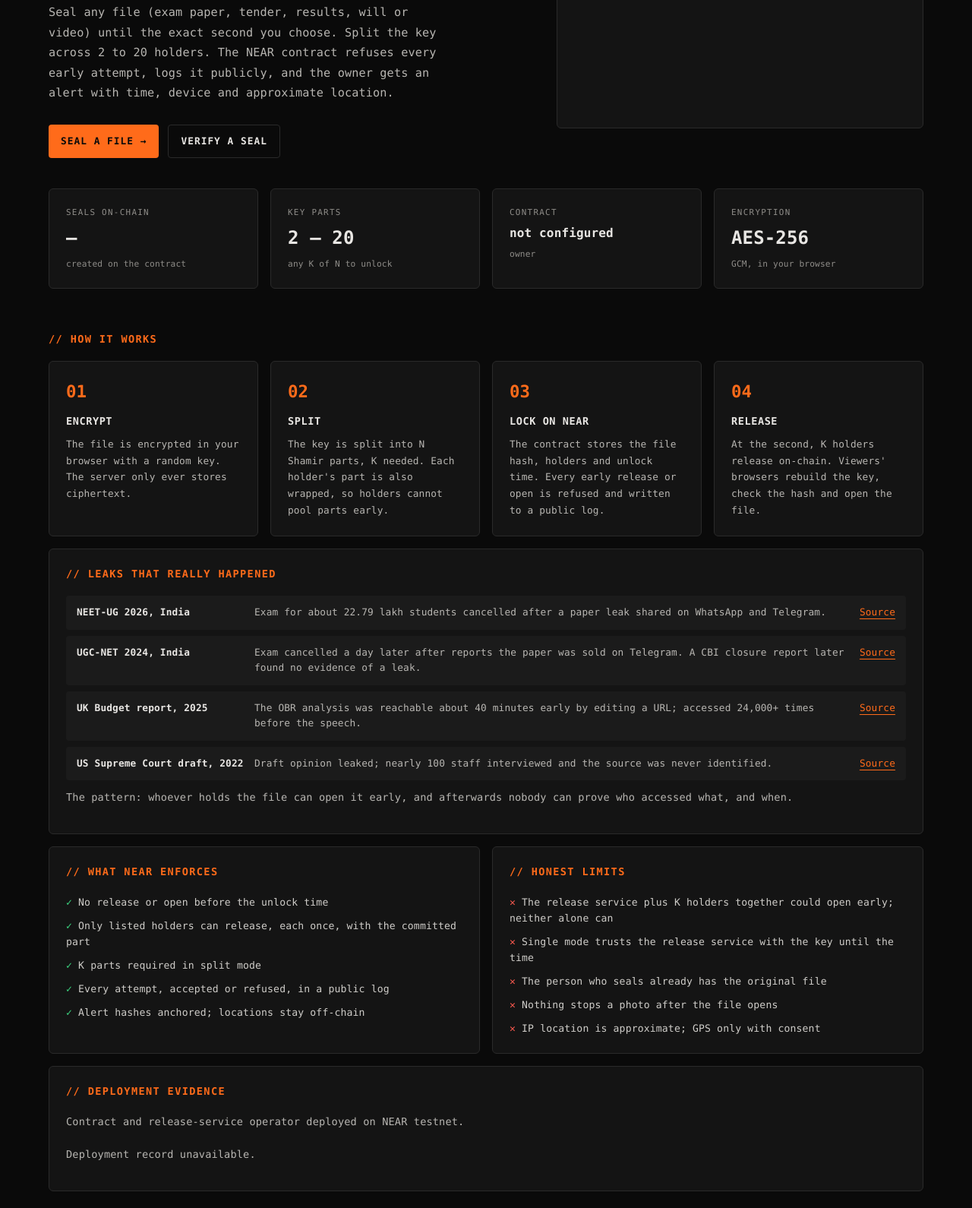
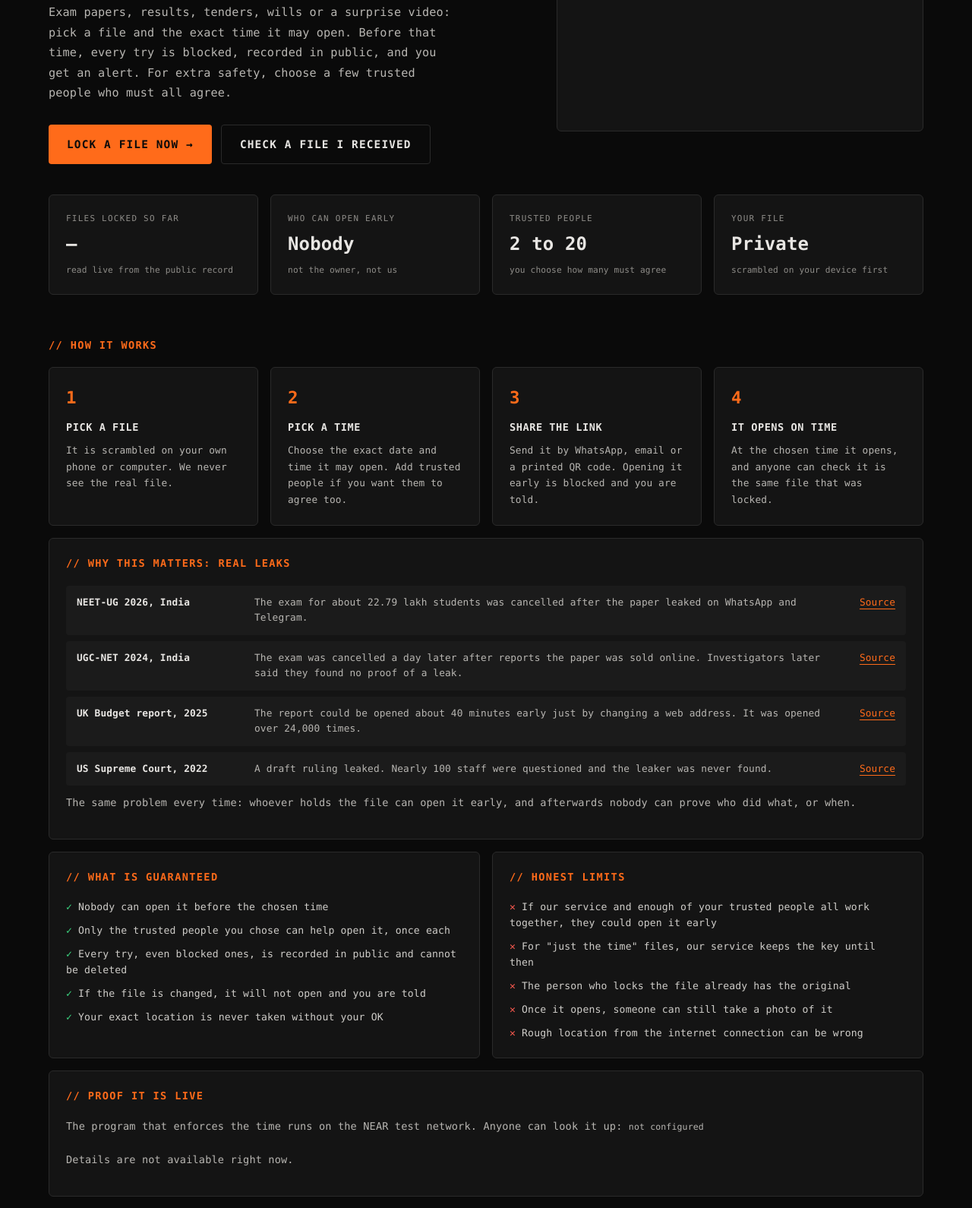
Before and after one commit to Lakshmikanth-3/Sealed, a website with bundled scripts: page public/landing.html in a window 1280 px wide. Shown: the part 447-2037 px from the top of the page at 76% size. Built offline with nearby package versions, Linux system fonts and the light colour scheme; no server answers.

Commit message:
feat(ui): plain-English landing page
Simple promise, four plain steps, real leak stories with sources,
'What is guaranteed' and 'Honest limits' in everyday words, live count
of locked files, and proof links at the bottom.

Co-Authored-By: Claude Opus 5.5 <noreply@anthropic.com>

```diff
--- a/public/landing.html
+++ b/public/landing.html
@@ -3,70 +3,70 @@
 <head>
   <meta charset="utf-8"><meta name="viewport" content="width=device-width, initial-scale=1">
   <meta name="theme-color" content="#0a0a0a">
-  <meta name="description" content="Sealed Paper: files nobody can open before the chosen second. K-of-N key holders, contract-enforced unlock time and a public access log on NEAR.">
-  <title>Sealed Paper — Sealed until the second</title>
+  <meta name="description" content="Sealed Paper: lock a file so nobody can open it before the time you choose. Every early try is blocked and recorded in public.">
+  <title>Sealed Paper — Files that open on time</title>
   <link rel="icon" href="/icon.svg" type="image/svg+xml"><link rel="stylesheet" href="/style.css">
 </head>
 <body class="landing">
 <header class="land-top">
-  <a class="brand" href="/"><span class="brand-mark">SEALED PAPER</span><span class="brand-sub">time-locked files on NEAR</span></a>
-  <nav class="land-nav" aria-label="Site"><a href="#how">How it works</a><a href="#why">Why</a><a href="#live">Live network</a><a href="/verify">Verify</a><a class="btn" href="/app">Seal a file</a></nav>
+  <a class="brand" href="/"><span class="brand-mark">SEALED PAPER</span><span class="brand-sub">files that open on time</span></a>
+  <nav class="land-nav" aria-label="Site"><a href="#how">How it works</a><a href="#why">Why</a><a href="/verify">Check a file</a><a class="btn" href="/app#seal">Lock a file</a></nav>
 </header>
 <main>
   <section class="hero">
     <div class="hero-copy">
-      <p class="eyebrow"><span class="dot live"></span> Live on NEAR testnet</p>
-      <h1>Nobody opens it early.<br><span class="accent">Not even the key holders.</span></h1>
-      <p class="lede">Seal any file (exam paper, tender, results, will or video) until the exact second you choose. Split the key across 2 to 20 holders. The NEAR contract refuses every early attempt, logs it publicly, and the owner gets an alert with time, device and approximate location.</p>
-      <div class="hero-cta"><a class="btn" href="/app#seal">Seal a file →</a><a class="btn ghost" href="/verify">Verify a seal</a></div>
+      <p class="eyebrow"><span class="dot live"></span> Working now on the NEAR test network</p>
+      <h1>Lock a file.<br><span class="accent">Nobody opens it early.</span><br>Not even you.</h1>
+      <p class="lede">Exam papers, results, tenders, wills or a surprise video: pick a file and the exact time it may open. Before that time, every try is blocked, recorded in public, and you get an alert. For extra safety, choose a few trusted people who must all agree.</p>
+      <div class="hero-cta"><a class="btn big-btn" href="/app#seal">Lock a file now →</a><a class="btn ghost big-btn" href="/verify">Check a file I received</a></div>
     </div>
-    <div class="panel terminal" aria-label="Live contract feed">
-      <div class="panel-head"><span>CONTRACT FEED</span><span id="feedState" class="badge">connecting</span></div>
+    <div class="panel terminal" aria-label="Live status">
+      <div class="panel-head"><span>LIVE STATUS</span><span id="feedState" class="badge">connecting</span></div>
       <div class="radar" aria-hidden="true"><span class="sweep"></span></div>
-      <pre id="feed" class="feed" role="log">&gt; reading the contract…</pre>
+      <pre id="feed" class="feed" role="log">&gt; checking the public record…</pre>
     </div>
   </section>
 
-  <section id="live" class="stat-row" aria-label="Live contract statistics">
-    <div class="panel stat"><span class="stat-label">Seals on-chain</span><strong id="sSeals">—</strong><small>created on the contract</small></div>
-    <div class="panel stat"><span class="stat-label">Key parts</span><strong>2 – 20</strong><small>any K of N to unlock</small></div>
-    <div class="panel stat"><span class="stat-label">Contract</span><strong id="sContract" class="mono-sm">—</strong><small id="sOwner">owner</small></div>
-    <div class="panel stat"><span class="stat-label">Encryption</span><strong>AES-256</strong><small>GCM, in your browser</small></div>
+  <section class="stat-row" aria-label="Live numbers">
+    <div class="panel stat"><span class="stat-label">Files locked so far</span><strong id="sSeals">—</strong><small>read live from the public record</small></div>
+    <div class="panel stat"><span class="stat-label">Who can open early</span><strong>Nobody</strong><small>not the owner, not us</small></div>
+    <div class="panel stat"><span class="stat-label">Trusted people</span><strong>2 to 20</strong><small>you choose how many must agree</small></div>
+    <div class="panel stat"><span class="stat-label">Your file</span><strong>Private</strong><small>scrambled on your device first</small></div>
   </section>
 
   <section id="how" class="steps">
     <h2 class="section-title">// How it works</h2>
     <ol class="step-grid">
-      <li class="panel"><span class="step-n">01</span><h3>Encrypt</h3><p>The file is encrypted in your browser with a random key. The server only ever stores ciphertext.</p></li>
-      <li class="panel"><span class="step-n">02</span><h3>Split</h3><p>The key is split into N Shamir parts, K needed. Each holder's part is also wrapped, so holders cannot pool parts early.</p></li>
-      <li class="panel"><span class="step-n">03</span><h3>Lock on NEAR</h3><p>The contract stores the file hash, holders and unlock time. Every early release or open is refused and written to a public log.</p></li>
-      <li class="panel"><span class="step-n">04</span><h3>Release</h3><p>At the second, K holders release on-chain. Viewers' browsers rebuild the key, check the hash and open the file.</p></li>
+      <li class="panel"><span class="step-n">1</span><h3>Pick a file</h3><p>It is scrambled on your own phone or computer. We never see the real file.</p></li>
+      <li class="panel"><span class="step-n">2</span><h3>Pick a time</h3><p>Choose the exact date and time it may open. Add trusted people if you want them to agree too.</p></li>
+      <li class="panel"><span class="step-n">3</span><h3>Share the link</h3><p>Send it by WhatsApp, email or a printed QR code. Opening it early is blocked and you are told.</p></li>
+      <li class="panel"><span class="step-n">4</span><h3>It opens on time</h3><p>At the chosen time it opens, and anyone can check it is the same file that was locked.</p></li>
     </ol>
   </section>
 
   <section id="why" class="panel deploy">
-    <h2 class="section-title">// Leaks that really happened</h2>
+    <h2 class="section-title">// Why this matters: real leaks</h2>
     <div class="leak-table" role="table" aria-label="Real leak events">
-      <div role="row" class="leak-row"><b role="cell">NEET-UG 2026, India</b><span role="cell">Exam for about 22.79 lakh students cancelled after a paper leak shared on WhatsApp and Telegram.</span><a role="cell" href="https://thesouthfirst.com/health/neet-ug-2026-cancelled-after-paper-leak-row-cbi-probe-ordered-re-test-date-awaited/" target="_blank" rel="noopener">Source</a></div>
-      <div role="row" class="leak-row"><b role="cell">UGC-NET 2024, India</b><span role="cell">Exam cancelled a day later after reports the paper was sold on Telegram. A CBI closure report later found no evidence of a leak.</span><a role="cell" href="https://www.deccanherald.com/amp/story/india%2Fcbi-files-closure-report-in-ugc-net-paper-leak-case-3380116" target="_blank" rel="noopener">Source</a></div>
-      <div role="row" class="leak-row"><b role="cell">UK Budget report, 2025</b><span role="cell">The OBR analysis was reachable about 40 minutes early by editing a URL; accessed 24,000+ times before the speech.</span><a role="cell" href="https://rossmartin.co.uk/sme-tax-news/8818-budget-leak-bigger-than-thought-says-nscs" target="_blank" rel="noopener">Source</a></div>
-      <div role="row" class="leak-row"><b role="cell">US Supreme Court draft, 2022</b><span role="cell">Draft opinion leaked; nearly 100 staff interviewed and the source was never identified.</span><a role="cell" href="https://abajournal.com/web/article/who-leaked-dobbs-scotus-investigators-dont-know-despite-97-employee-interviews-and-forensic-sleuthing" target="_blank" rel="noopener">Source</a></div>
+      <div role="row" class="leak-row"><b role="cell">NEET-UG 2026, India</b><span role="cell">The exam for about 22.79 lakh students was cancelled after the paper leaked on WhatsApp and Telegram.</span><a role="cell" href="https://thesouthfirst.com/health/neet-ug-2026-cancelled-after-paper-leak-row-cbi-probe-ordered-re-test-date-awaited/" target="_blank" rel="noopener">Source</a></div>
+      <div role="row" class="leak-row"><b role="cell">UGC-NET 2024, India</b><span role="cell">The exam was cancelled a day later after reports the paper was sold online. Investigators later said they found no proof of a leak.</span><a role="cell" href="https://www.deccanherald.com/amp/story/india%2Fcbi-files-closure-report-in-ugc-net-paper-leak-case-3380116" target="_blank" rel="noopener">Source</a></div>
+      <div role="row" class="leak-row"><b role="cell">UK Budget report, 2025</b><span role="cell">The report could be opened about 40 minutes early just by changing a web address. It was opened over 24,000 times.</span><a role="cell" href="https://rossmartin.co.uk/sme-tax-news/8818-budget-leak-bigger-than-thought-says-nscs" target="_blank" rel="noopener">Source</a></div>
+      <div role="row" class="leak-row"><b role="cell">US Supreme Court, 2022</b><span role="cell">A draft ruling leaked. Nearly 100 staff were questioned and the leaker was never found.</span><a role="cell" href="https://abajournal.com/web/article/who-leaked-dobbs-scotus-investigators-dont-know-despite-97-employee-interviews-and-forensic-sleuthing" target="_blank" rel="noopener">Source</a></div>
     </div>
-    <p class="muted">The pattern: whoever holds the file can open it early, and afterwards nobody can prove who accessed what, and when.</p>
+    <p class="muted">The same problem every time: whoever holds the file can open it early, and afterwards nobody can prove who did what, or when.</p>
   </section>
 
   <section class="split">
-    <div class="panel"><h2 class="section-title">// What NEAR enforces</h2>
-      <ul class="tick"><li>No release or open before the unlock time</li><li>Only listed holders can release, each once, with the committed part</li><li>K parts required in split mode</li><li>Every attempt, accepted or refused, in a public log</li><li>Alert hashes anchored; locations stay off-chain</li></ul></div>
+    <div class="panel"><h2 class="section-title">// What is guaranteed</h2>
+      <ul class="tick"><li>Nobody can open it before the chosen time</li><li>Only the trusted people you chose can help open it, once each</li><li>Every try, even blocked ones, is recorded in public and cannot be deleted</li><li>If the file is changed, it will not open and you are told</li><li>Your exact location is never taken without your OK</li></ul></div>
     <div class="panel"><h2 class="section-title">// Honest limits</h2>
-      <ul class="cross"><li>The release service plus K holders together could open early; neither alone can</li><li>Single mode trusts the release service with the key until the time</li><li>The person who seals already has the original file</li><li>Nothing stops a photo after the file opens</li><li>IP location is approximate; GPS only with consent</li></ul></div>
+      <ul class="cross"><li>If our service and enough of your trusted people all work together, they could open it early</li><li>For "just the time" files, our service keeps the key until then</li><li>The person who locks the file already has the original</li><li>Once it opens, someone can still take a photo of it</li><li>Rough location from the internet connection can be wrong</li></ul></div>
   </section>
 
-  <section class="panel deploy"><h2 class="section-title">// Deployment evidence</h2>
-    <p>Contract and release-service operator deployed on NEAR testnet.</p>
+  <section class="panel deploy"><h2 class="section-title">// Proof it is live</h2>
+    <p>The program that enforces the time runs on the NEAR test network. Anyone can look it up: <span id="sContract" class="mono">—</span> <span id="sOwner" class="muted"></span></p>
     <div class="deploy-links" id="deployLinks"></div></section>
 </main>
-<footer class="app-footer land-foot"><span>SEALED PAPER</span><a href="https://github.com/Lakshmikanth-3/Appeal" rel="noopener">Source on GitHub</a><span>Sealed until the second. Logged forever.</span></footer>
+<footer class="app-footer land-foot"><span>SEALED PAPER</span><a href="https://github.com/Lakshmikanth-3/Appeal" rel="noopener">Source code</a><span>Locked until the second. Recorded forever.</span></footer>
 <script type="module" src="/landing.js"></script>
 </body>
 </html>
--- a/public/landing.js
+++ b/public/landing.js
@@ -10,18 +10,18 @@ async function tick() {
     const r = await api('/api/chain');
     if (!r.ok) throw new Error(r.body.error || 'unavailable');
     const c = r.body.config;
-    $('sSeals').textContent = c.seal_count; $('sOwner').textContent = `owner ${c.owner} · operator ${c.operators[0] || '—'}`;
-    if (c.seal_count !== last) log(`${cfg.contract} · ${c.seal_count} seal(s) on-chain`);
+    $('sSeals').textContent = c.seal_count;
+    if (c.seal_count !== last) log(`${c.seal_count} files locked so far`);
     last = c.seal_count;
-    $('feedState').textContent = 'live'; $('feedState').className = 'badge ok';
-  } catch (e) { $('feedState').textContent = 'degraded'; $('feedState').className = 'badge warn'; log('rpc: ' + e.message); }
+    $('feedState').textContent = 'online'; $('feedState').className = 'badge ok';
+  } catch (e) { $('feedState').textContent = 'slow'; $('feedState').className = 'badge warn'; log('The public record is slow to answer. Retrying…'); }
 }
 tick(); setInterval(() => !document.hidden && tick(), 8000);
 
 // Deployment links come only from the committed deployment record.
 const { explorer: EXPLORER } = await config();
 fetch('/docs-deployment.json').then((r) => (r.ok ? r.json() : null)).catch(() => null).then((d) => {
-  if (!d) { $('deployLinks').replaceChildren(el('p', { class: 'muted', text: 'Deployment record unavailable.' })); return; }
-  const items = [['Contract', `${EXPLORER}/address/${d.contract}`, d.contract], ['Deploy transaction', `${EXPLORER}/txns/${d.deployTx}`, d.deployTx], ['Operator account', `${EXPLORER}/address/${d.operator}`, d.operator]];
+  if (!d) { $('deployLinks').replaceChildren(el('p', { class: 'muted', text: 'Details are not available right now.' })); return; }
+  const items = [['The program', `${EXPLORER}/address/${d.contract}`, d.contract], ['When it was put online', `${EXPLORER}/txns/${d.deployTx}`, d.deployTx], ['Our service account', `${EXPLORER}/address/${d.operator}`, d.operator]];
   $('deployLinks').replaceChildren(...items.map(([k, href, v]) => el('a', { href, target: '_blank', rel: 'noopener' }, el('span', { class: 'stat-label', text: k }), el('code', { text: v }))));
 });
```
